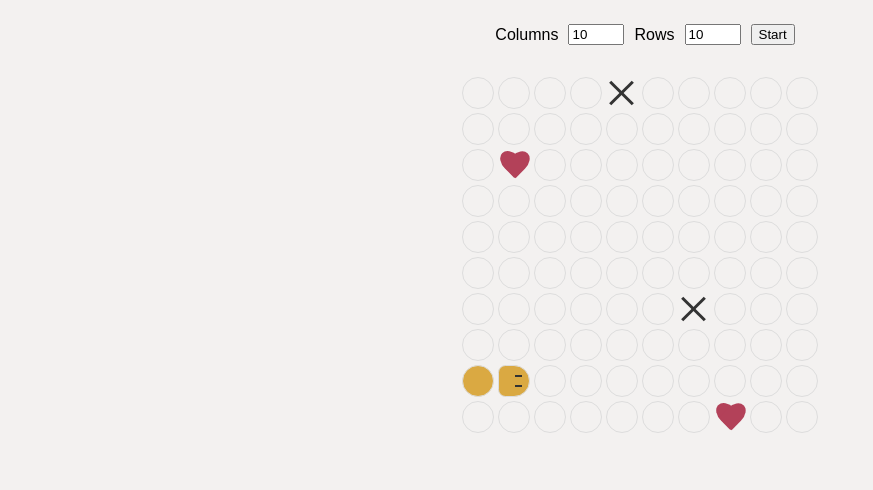
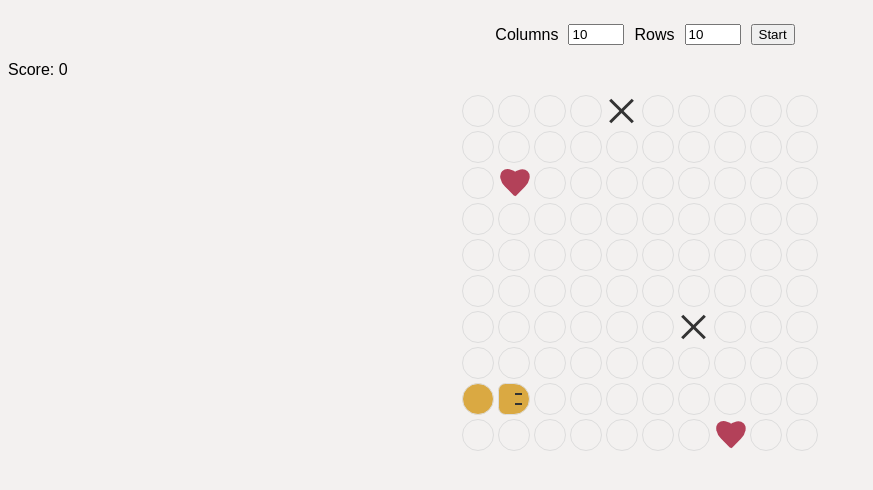
Before and after one commit to jouni-kantola/grid-snake, a plain HTML site: page grid-snake/index.html in a window 1280 px wide. Both pictures are taken after a click on the button "Start". Shown: the whole page, without its empty margins (0-873 px from the left). Drawn offline with Linux system fonts and the light colour scheme.

Commit message:
Display score

```diff
--- a/grid-snake/index.html
+++ b/grid-snake/index.html
@@ -21,6 +21,10 @@
 
         .setup * {
             margin-left: 10px;
+        }
+
+        .score::before {
+            content: "Score: ";
         }
 
         .grid {
@@ -198,6 +202,7 @@
 
         <button id="start">Start</button>
     </section>
+    <div class="score">0</div>
     <section class="grid"></section>
     <script src="index.js"></script>
 </body>
--- a/grid-snake/index.js
+++ b/grid-snake/index.js
@@ -1,5 +1,6 @@
 const start = document.querySelector("#start");
 const grid = document.querySelector(".grid");
+const score = document.querySelector(".score");
 
 const snakeHeadCssClass = "head";
 const snakeTailCssClass = "tail";
@@ -131,6 +132,7 @@ const game = () => {
       } else if (gameState.hearts.includes(headPos)) {
         cells[headPos].classList.remove(heartCssClass);
         gameState.score += levelConfig[gameState.level].score;
+        score.textContent = gameState.score;
       }
 
       cells[headPos].classList.add(snakeHeadCssClass);
```
